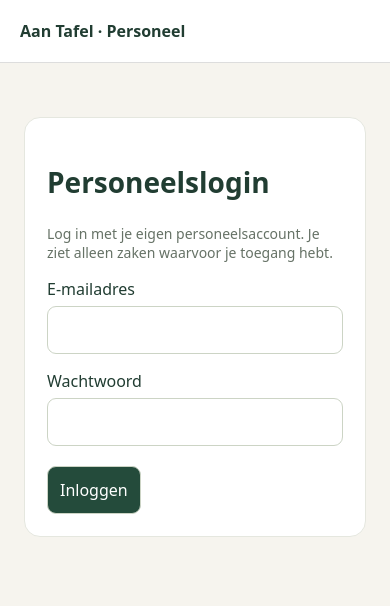
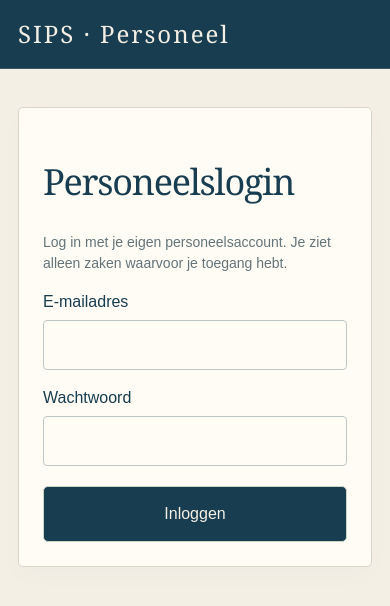
Before and after one commit to davidalfonso0111-a11y/QR-payment-system, a plain HTML site: page staff.html in a window 390 px wide. Drawn offline with Linux system fonts and the light colour scheme.

Commit message:
Apply SIPS-inspired theme without changing ordering or authentication

```diff
--- /dev/null
+++ b/css/sips-theme.css
@@ -0,0 +1,38 @@
+/* SIPS-inspired maritime theme. Application logic and database values unchanged. */
+:root{--bg:#f4efe5;--paper:#fffcf5;--ink:#183d50;--muted:#64747a;--line:#d9d6c9;--accent:#e5c88f;--green:#183d50;--orange:#9a6837;--sips-navy:#183d50;--sips-cream:#f4efe5;--sips-gold:#e5c88f}
+body{background:var(--sips-cream)!important;color:var(--sips-navy)!important;font-family:Arial,Helvetica,sans-serif;line-height:1.5}
+header{background:var(--sips-navy)!important;color:var(--sips-cream)!important;border-bottom:1px solid #ffffff26!important;padding:22px 5%!important}
+.brand,header>strong{font-family:Georgia,'Times New Roman',serif!important;font-size:30px!important;font-weight:400!important;letter-spacing:2px!important}
+.brand span{color:var(--sips-gold)!important}
+h1,h2,.hero h1,.checkout h1,.success h1{font-family:Georgia,'Times New Roman',serif!important;font-weight:400!important;letter-spacing:-.035em!important}
+h1{font-size:clamp(32px,5vw,58px);line-height:1.12}
+h2{line-height:1.2}h3{font-weight:600}
+.wrap{max-width:1280px;padding-top:38px}.eyebrow{letter-spacing:.2em;font-size:10px}
+.hero{background:var(--sips-navy)!important;border:1px solid #ffffff26;border-radius:3px!important;padding:40px!important;color:var(--sips-cream)!important}
+.hero h1{font-size:clamp(38px,5vw,64px)!important}.hero p{color:#e3e5de!important}.hero .eyebrow{color:var(--sips-gold)!important}
+.hero .decor{display:none}.hero:after{content:'';position:absolute;right:30px;top:30px;width:140px;height:140px;border:1px solid #e5c88f55;border-radius:50%;pointer-events:none}
+.tabletag{color:var(--sips-cream);border-color:#e5c88f60!important;background:transparent!important;letter-spacing:.05em}
+.nav{background:#ffffff12!important;border:1px solid #ffffff25}.nav button{color:var(--sips-cream)!important}.nav button.active{background:var(--sips-gold)!important;color:var(--sips-navy)!important}
+.demo{background:#e7dfd0!important;color:var(--sips-navy)!important}
+.tabs button{background:transparent!important;border-color:#bfc7c6!important;color:var(--sips-navy)!important;border-radius:4px!important;letter-spacing:.04em}
+.tabs button.active{background:var(--sips-navy)!important;color:var(--sips-cream)!important;border-color:var(--sips-navy)!important}
+.product,.cart,.box,.modal,.order,.stat,body>main>section,#orders article{background:var(--paper)!important;border-color:var(--line)!important;border-radius:5px!important;box-shadow:0 8px 26px #183d5005}
+.product{transition:transform .18s ease,box-shadow .18s ease}.product:hover{transform:translateY(-2px);box-shadow:0 10px 24px #183d5010}
+.picture,.picture.warm,.picture.pink{background:linear-gradient(135deg,#e9e4d8,#d5dedb)!important;border-bottom:1px solid var(--line)}
+.badge{background:var(--paper)!important;color:var(--sips-navy)!important;border-radius:3px!important;letter-spacing:.08em}
+.productbody{padding:20px}.product h3{font-family:Georgia,'Times New Roman',serif;font-size:20px;font-weight:400}
+.add{background:var(--sips-gold)!important;color:var(--sips-navy)!important;border-radius:4px!important;width:38px;height:38px}
+button{background:var(--sips-navy);color:var(--sips-cream);border-radius:5px}
+.primary{background:var(--sips-navy)!important;color:var(--sips-cream)!important;border-radius:4px!important;letter-spacing:.035em}
+.secondary{background:#e9e1d2!importantimportant;color:var(--sips-navy)!important;border-radius:4px!important}
+.quantity button{background:var(--sips-cream)!important;color:var(--sips-navy)!important}.back{background:none!important;color:var(--muted)!important}
+.payoption{background:var(--paper)!important;color:var(--sips-navy)!important;border-radius:5px!important}.payoption.selected{border-color:var(--sips-navy)!important;background:#edf0e9!important}
+.statusicon{background:#e8dfc9!important;color:var(--sips-navy)!important}.tracking .active{background:var(--sips-navy)!important;color:var(--sips-cream)!important}
+.pill{background:#efe2c7!important;color:#795428!important}.pill.paid{background:#e0e9e5!important;color:#244b43!important}
+.search,input,textarea,select{background:var(--paper)!important;color:var(--sips-navy)!important;border-color:#bfc7c6!important;border-radius:4px!important}
+.close{background:var(--sips-cream)!important;color:var(--sips-navy)!important}.inlineinfo,.allergens{background:#eee8dd!important;color:var(--sips-navy)!important}
+.small,.muted,footer{color:var(--muted)!important}.toast{background:var(--sips-navy)!important;color:var(--sips-cream)!important}.overlay{background:#102b3bd9!important}
+button:focus-visible,input:focus-visible,textarea:focus-visible,select:focus-visible{outline:3px solid #b68b43!important;outline-offset:3px}
+#login{padding:34px!important;margin:45px auto!important;max-width:460px!important}#login h1{font-size:36px}#submit{width:100%;padding:15px}#dashboard{padding:28px!important}#orders article{padding:24px!important}#orders article h2{font-size:24px}#orders article>strong{font-size:23px;font-family:Georgia,serif}#orders article ul{border-top:1px solid var(--line);border-bottom:1px solid var(--line);padding-top:12px;padding-bottom:12px}#message:empty{display:none}
+@media(max-width:740px){header{padding:16px 18px!important}.brand,header>strong{font-size:24px!important}.hero{padding:28px 22px!important}.hero:after{width:90px;height:90px;right:-25px;top:18px}.hero h1{font-size:40px!important}.productbody{padding:14px}.product h3{font-size:17px}.wrap{padding-top:22px}#login{padding:24px!important;margin:20px auto!important}#dashboard{padding:18px!important}body>main{padding:18px}.mobilecart{border-radius:5px!important}}
+@media(prefers-reduced-motion:reduce){.product{transition:none}.product:hover{transform:none}}
--- a/staff.html
+++ b/staff.html
@@ -3,13 +3,14 @@
 <head>
 <meta charset="utf-8"><meta name="viewport" content="width=device-width,initial-scale=1">
 <meta name="referrer" content="no-referrer">
-<title>Aan Tafel — Personeel</title>
+<title>SIPS — Personeel</title>
 <style>
 *{box-sizing:border-box}body{margin:0;background:#f6f4ee;color:#213d32;font:16px system-ui,sans-serif}header{background:white;padding:20px;border-bottom:1px solid #ddd;display:flex;justify-content:space-between;align-items:center;gap:16px}main{max-width:1100px;margin:auto;padding:24px}section,article{background:white;border:1px solid #e5e7df;border-radius:16px;padding:22px}#login{max-width:420px;margin:30px auto}label{display:block;margin:16px 0 6px}input,select,button{font:inherit;padding:12px;border-radius:9px;border:1px solid #ccd4c5}input{width:100%}button{cursor:pointer;background:#244b3b;color:white}button:disabled{opacity:.5;cursor:wait}.toolbar{display:flex;flex-wrap:wrap;gap:12px;align-items:center;margin:20px 0}#orders{display:grid;grid-template-columns:repeat(auto-fit,minmax(270px,1fr));gap:16px}.muted{color:#667266;font-size:14px}#message{white-space:pre-wrap;line-height:1.5}h1{font-size:28px}h2{font-size:20px}ul{padding-left:22px}li{margin:12px 0}small{display:block;margin-top:5px}button:focus-visible,input:focus-visible,select:focus-visible{outline:3px solid #91af43;outline-offset:2px}[hidden]{display:none!important}
 </style>
+<link rel="stylesheet" href="./css/sips-theme.css">
 </head>
 <body>
-<header><strong>Aan Tafel · Personeel</strong><button id="logout" hidden>Uitloggen</button></header>
+<header><strong>SIPS · Personeel</strong><button id="logout" hidden>Uitloggen</button></header>
 <main>
 <p id="message" role="status" aria-live="polite"></p>
 <section id="login"><h1>Personeelslogin</h1><p class="muted">Log in met je eigen personeelsaccount. Je ziet alleen zaken waarvoor je toegang hebt.</p><form id="form"><label for="email">E-mailadres</label><input id="email" type="email" autocomplete="username" required maxlength="254"><label for="password">Wachtwoord</label><input id="password" type="password" autocomplete="current-password" required><button id="submit" style="margin-top:20px" type="submit">Inloggen</button></form></section>
```
Also changed, not shown: index.html (+2 -1 lines).
